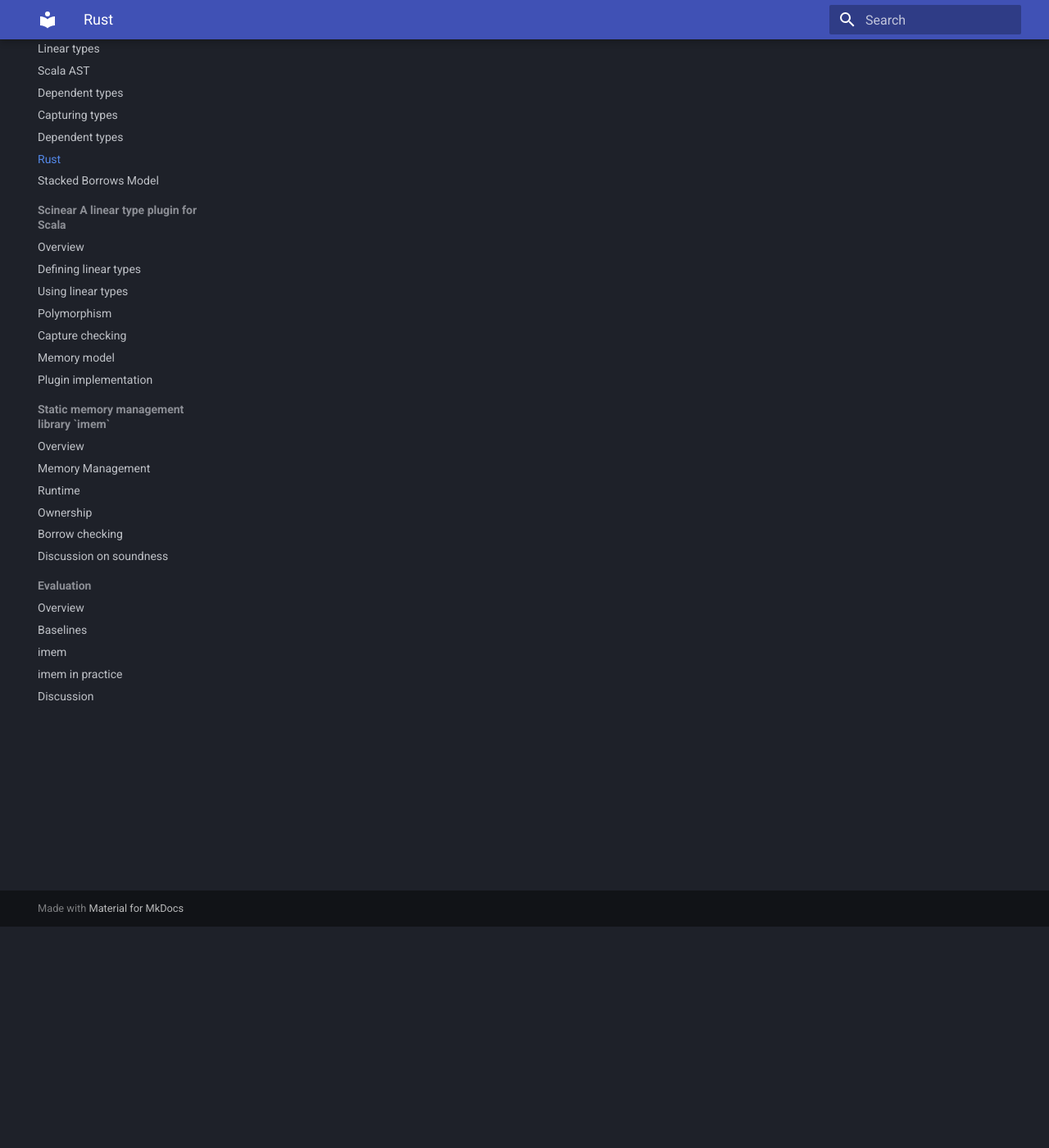
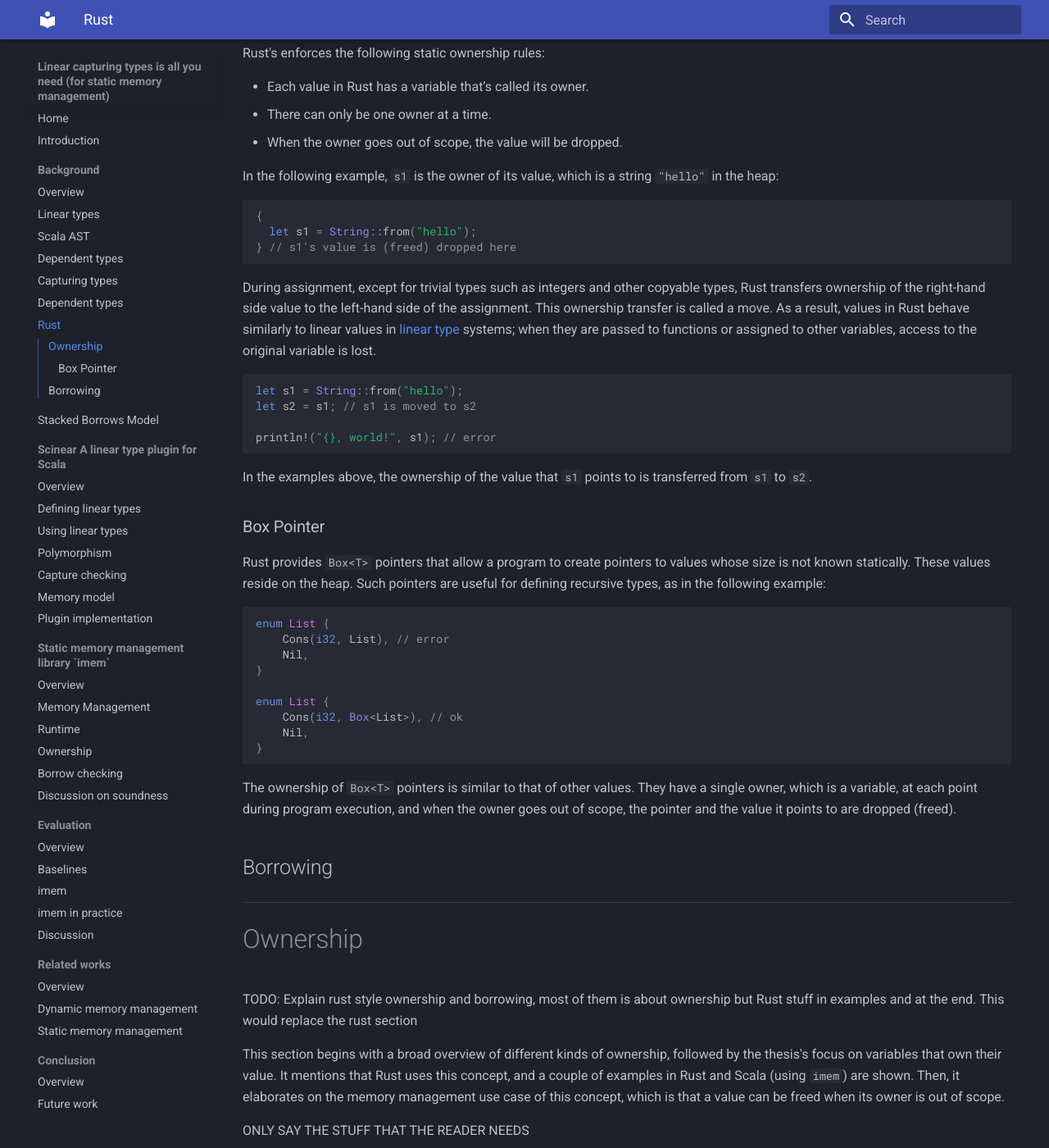
Before and after one commit to amsen20/masters-thesis, an MkDocs documentation site: the page built from docs/background/rust.md, in a window 1280 px wide and 1400 px high, scrolled down 270 px. Shown: the whole window at 82% size. Built offline with MkDocs 1.6.1 and Material for MkDocs 9.7.7, drawn with Linux system fonts in a browser that asks for light colours; some of the changed text lies outside the part shown.

Commit message:
Explain Rust's Ownership

````diff
--- a/docs/background/rust.md
+++ b/docs/background/rust.md
@@ -1 +1,78 @@
+# Rust
+
+[Rust](https://doc.rust-lang.org/book/title-page.html) is a programming language that provides static memory management and explicit mutability control through [ownership rules](https://doc.rust-lang.org/book/ch04-01-what-is-ownership.html) and the [borrow checker](https://doc.rust-lang.org/book/ch04-02-references-and-borrowing.html).
+This section provides a brief introduction to Rust’s static ownership rules and borrow checking.
+
+## Ownership
+
+Rust's enforces the following static ownership rules:
+
+- Each value in Rust has a variable that’s called its owner.
+- There can only be one owner at a time.
+- When the owner goes out of scope, the value will be dropped.
+
+In the following example, `s1` is the owner of its value, which is a string `"hello"` in the heap:
+
+```Rust
+{
+  let s1 = String::from("hello");
+} // s1's value is (freed) dropped here
+```
+
+During assignment, except for trivial types such as integers and other copyable types, Rust transfers ownership of the right-hand side value to the left-hand side of the assignment.
+This ownership transfer is called a move.
+As a result, values in Rust behave similarly to linear values in [linear type](./linear-types.md) systems; when they are passed to functions or assigned to other variables, access to the original variable is lost.
+
+```Rust
+let s1 = String::from("hello");
+let s2 = s1; // s1 is moved to s2
+
+println!("{}, world!", s1); // error
+```
+
+In the examples above, the ownership of the value that `s1` points to is transferred from `s1` to `s2`.
+
+### Box Pointer
+
+Rust provides `Box<T>` pointers that allow a program to create pointers to values whose size is not known statically.
+These values reside on the heap.
+Such pointers are useful for defining recursive types, as in the following example:
+
+```Rust
+enum List {
+    Cons(i32, List), // error
+    Nil,
+}
+
+enum List {
+    Cons(i32, Box<List>), // ok
+    Nil,
+}
+```
+
+The ownership of `Box<T>` pointers is similar to that of other values.
+They have a single owner, which is a variable, at each point during program execution, and when the owner goes out of scope, the pointer and the value it points to are dropped (freed).
+
+## Borrowing
+
+------------------------------------------
+
 <!-- TODO: This might be in the background, but you should have an explanation somewhere of what a Box means/does in Rust. -->
+
+# Ownership
+
+TODO: Explain rust style ownership and borrowing, most of them is about ownership but Rust stuff in examples and at the end. This would replace the rust section
+
+This section begins with a broad overview of different kinds of ownership, followed by the thesis's focus on variables that own their value. It mentions that Rust uses this concept, and a couple of examples in Rust and Scala (using `imem`) are shown. Then, it elaborates on the memory management use case of this concept, which is that a value can be freed when its owner is out of scope.
+
+ONLY SAY THE STUFF THAT THE READER NEEDS
+
+## Borrowing
+
+It describes what borrowing is and why it is useful in the first place, and how it helps the programmer to define functions and classes without returning every argument that is needed. Then it explains the borrowing rules:
+- There should be either one mutable or multiple immutable borrowed references to an object at the same time.
+- No borrowed reference should outlive the main object.
+
+## Stacked borrows model
+
+A brief explanation of [stacked borrowed model](https://plv.mpi-sws.org/rustbelt/stacked-borrows/paper.pdf) with a simple example.
````
